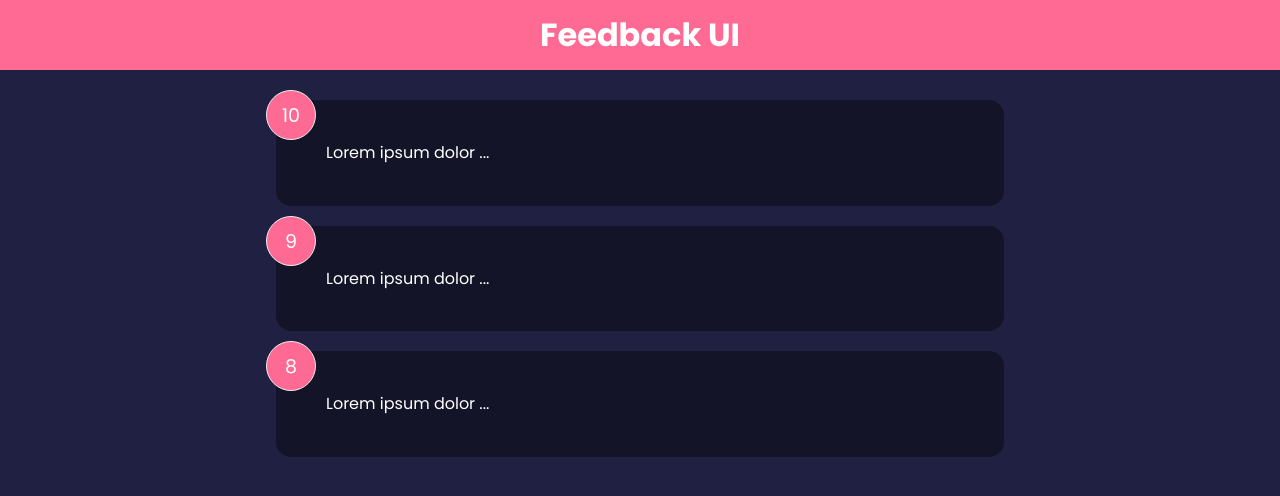
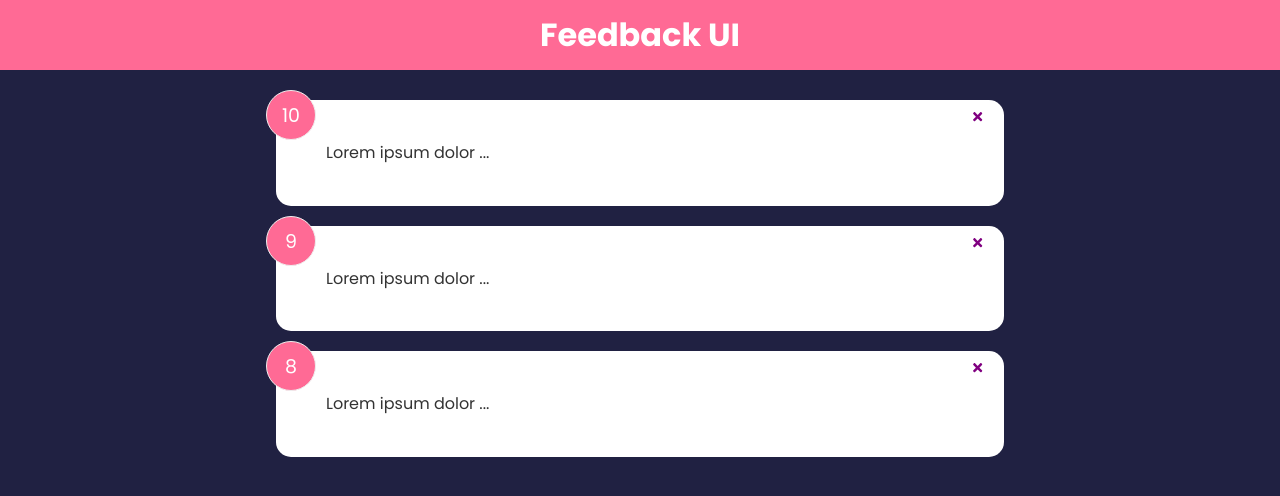
Before and after one commit to MaciekCelinski/Brad_React_Udemy, a React (Create React App) app: page / in a window 1280 px wide. Shown: the top 496 px of the page. Built offline with nearby package versions, Linux system fonts and the light colour scheme.

Commit message:
17 - Events and prop drilling

```diff
--- a/package.json
+++ b/package.json
@@ -8,6 +8,7 @@
     "@testing-library/user-event": "^13.5.0",
     "react": "^17.0.2",
     "react-dom": "^17.0.2",
+    "react-icons": "^4.3.1",
     "react-scripts": "5.0.0",
     "web-vitals": "^2.1.4"
   },
--- a/src/App.js
+++ b/src/App.js
@@ -7,11 +7,22 @@ import FeedbackData from "./data/FeedbackData";
 function App() {
 	const [feedback, setFeedback] = useState(FeedbackData);
 
+	const deleteFeedback = (id) => {
+		if (window.confirm("Are you sure you want to delete")) {
+			setFeedback((prev) =>
+				prev.filter((feedback) => feedback.id !== id)
+			);
+		}
+	};
+
 	return (
 		<>
 			<Header text="Feedback UI" />
 			<div className="container">
-				<FeedbackList feedback={feedback} />
+				<FeedbackList
+					feedback={feedback}
+					handleDelete={deleteFeedback}
+				/>
 			</div>
 		</>
 	);
--- a/src/components/FeedbackItem.jsx
+++ b/src/components/FeedbackItem.jsx
@@ -1,18 +1,22 @@
-import PropTypes from 'prop-types'
-
+import { FaTimes } from "react-icons/fa";
+import PropTypes from "prop-types";
 import Card from "./shared/Card";
 
-const FeedbackItem = ({ item }) => {
+const FeedbackItem = ({ item, handleDelete }) => {
+
 	return (
-		<Card reverse={true}>
+		<Card reverse={false}>
 			<div className="num-display">{item.rating}</div>
+			<button onClick={() => handleDelete(item.id)} className="close">
+				<FaTimes color="purple" />
+			</button>
 			<div className="text-display">{item.text}</div>
 		</Card>
 	);
 };
 
 FeedbackItem.propTypes = {
-	item: PropTypes.object.isRequired
-}
+	item: PropTypes.object.isRequired,
+};
 
 export default FeedbackItem;
--- a/src/components/FeedbackList.jsx
+++ b/src/components/FeedbackList.jsx
@@ -2,13 +2,13 @@ import PropTypes from "prop-types";
 
 import FeedbackItem from "./FeedbackItem";
 
-const FeedbackList = ({ feedback }) => {
+const FeedbackList = ({ feedback, handleDelete }) => {
 	if (!feedback || feedback.length === 0) return <p>No feedback yet</p>;
 
 	return (
 		<div className="feedback-list">
 			{feedback.map((item) => (
-				<FeedbackItem key={item.id} item={item} />
+				<FeedbackItem key={item.id} item={item} handleDelete={handleDelete} />
 			))}
 		</div>
 	);
@@ -16,13 +16,7 @@ const FeedbackList = ({ feedback }) => {
 
 
 FeedbackList.propTypes = {
-	feedback: PropTypes.arrayOf(
-		PropTypes.shape({
-			id: PropTypes.number.isRequired,
-			text: PropTypes.string.isRequired,
-			rating: PropTypes.number.isRequired,
-		})
-	),
+	feedback: PropTypes.array
 };
 
 export default FeedbackList;
```
